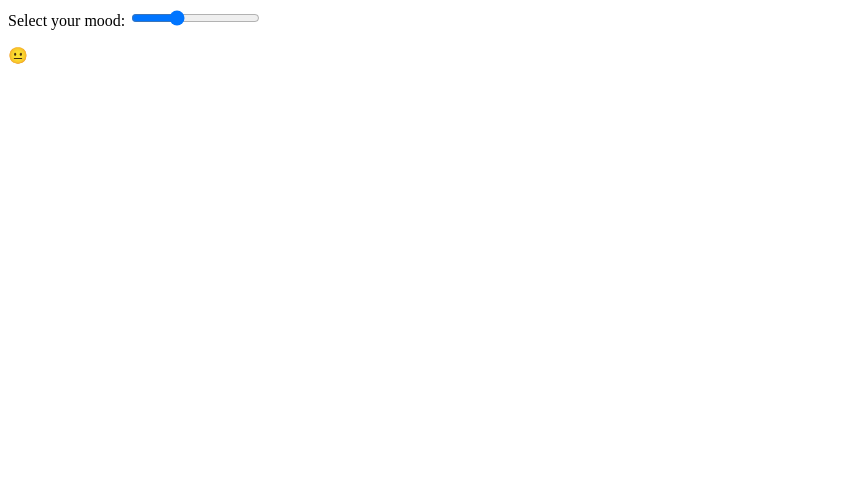
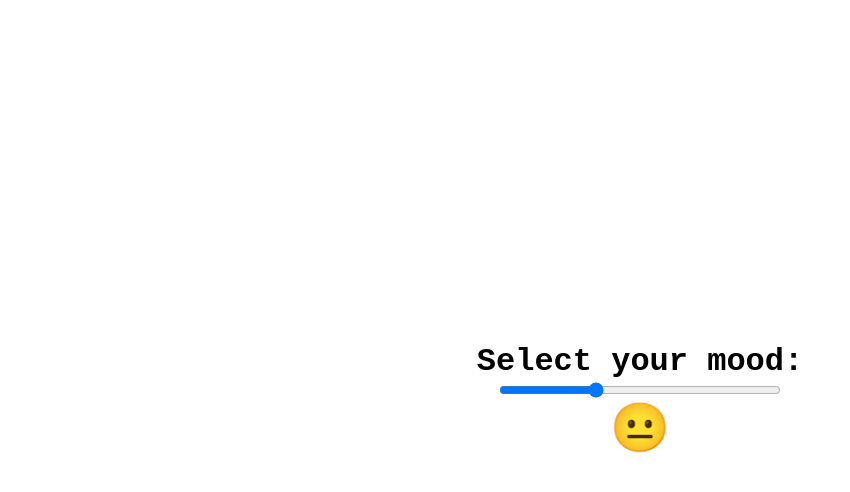
Before and after one commit to MarcRGM/Programming-Foundations, a plain HTML site: page Web/emojiSlider/index.html in a window 1280 px wide. Shown: the whole page, without its empty margins (0-850 px from the left). Drawn offline with Linux system fonts and the light colour scheme.

Commit message:
Emoji slider design

```diff
--- a/Web/emojiSlider/index.html
+++ b/Web/emojiSlider/index.html
@@ -5,6 +5,7 @@
     <meta charset="UTF-8" />
     <meta name="viewport" content="width=device-width, initial-scale=1.0" />
     <title>Emoji Slider</title>
+    <link rel="stylesheet" href="style.css" />
   </head>
   <body>
     <label for="emoji-slider">Select your mood:</label>
--- a/Web/emojiSlider/style.css
+++ b/Web/emojiSlider/style.css
@@ -0,0 +1,25 @@
+body {
+    margin: 0;
+    height: 100vh;
+    width: 100%;
+    display: flex;
+    flex-direction: column;
+    align-items: center;
+    justify-content: center;
+    font-family: 'Courier New', Courier, monospace;
+}
+
+label {
+    font-size: 2rem;
+    font-weight: bold;
+}
+
+input[type="range"] {
+    width: 22%;
+}
+
+
+#emoji {
+    font-size: 3rem;
+    margin: 0;
+}
```
